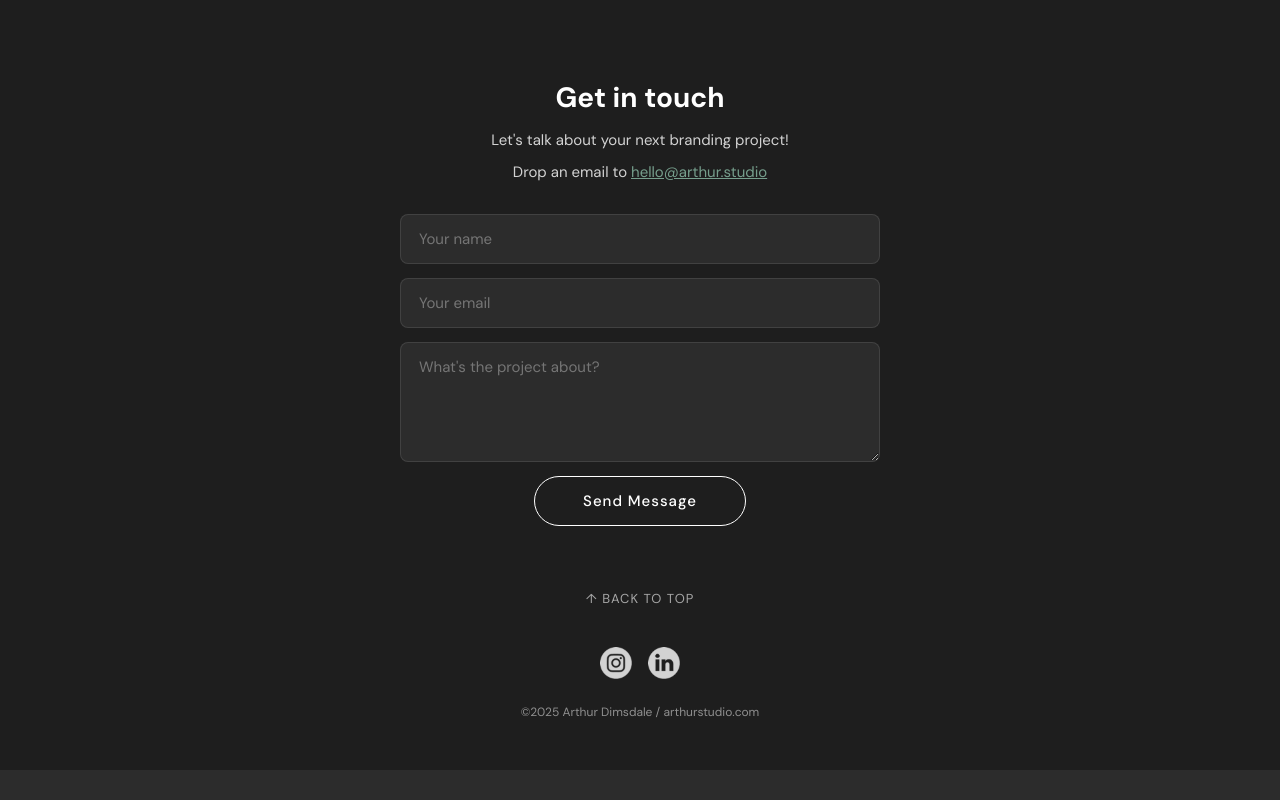
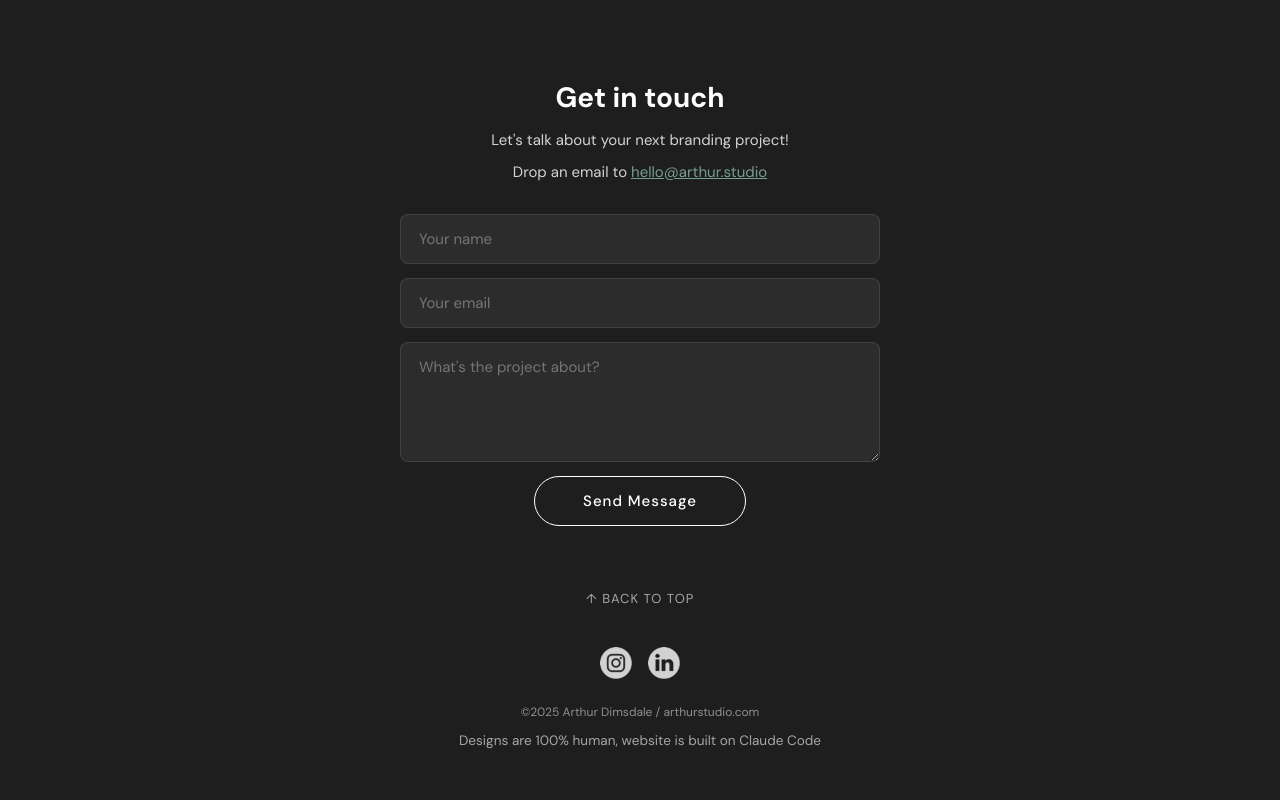
Before and after one commit to frame-ux/arthurdimsdalestudio, a plain HTML site: page index.html in a window 1280 px wide. Shown: the part 6821-7621 px from the top of the page. Before the commit the page ends 7591 px from the top, so only its background shows below. Drawn offline with Linux system fonts and the light colour scheme.

Commit message:
Add footer credit line

```diff
--- a/index.html
+++ b/index.html
@@ -365,6 +365,7 @@ footer .copy{font-size:12px;opacity:.5}
     <a href="https://linkedin.com/in/arthurdimsdale" target="_blank" rel="noopener"><img loading="lazy" src="images/icon-linkedin.png" alt="LinkedIn"></a>
   </div>
   <p class="copy">©2025 Arthur Dimsdale / arthurstudio.com</p>
+  <p class="copy" style="margin-top:.5em;opacity:.6;font-size:.85em;">Designs are 100% human, website is built on Claude Code</p>
 </footer>
 
 <script>
```
